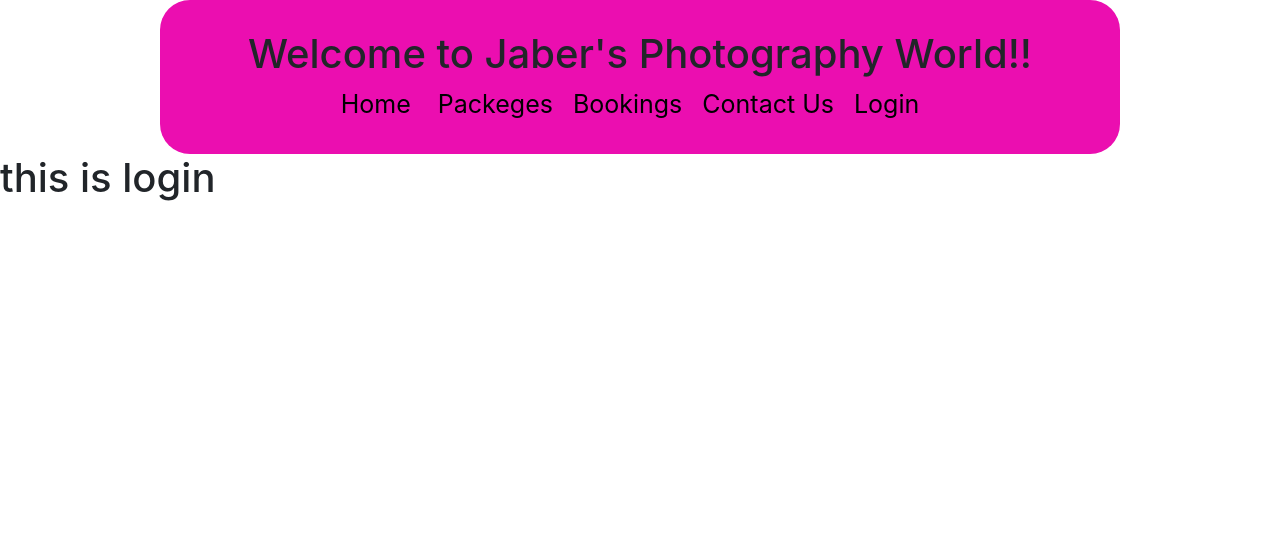
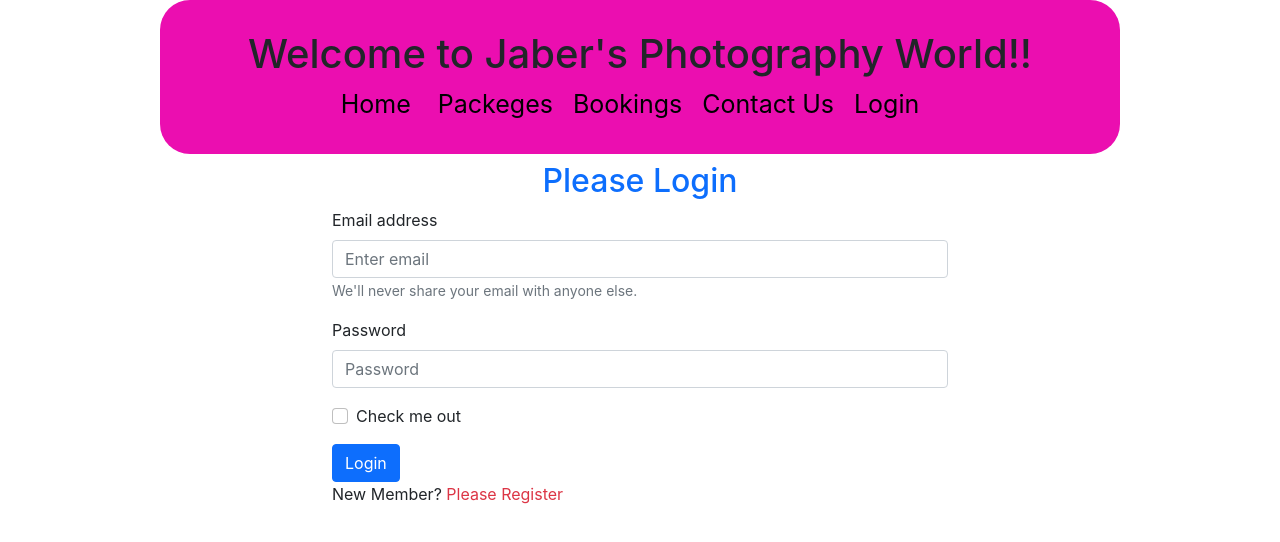
Before and after one commit to aljaberlax/jaber-s_photography, a React (Create React App) app: page /login in a window 1280 px wide. Shown: the top 542 px of the page. Built offline with nearby package versions, Linux system fonts and the light colour scheme.

Commit message:
header added

```diff
--- a/src/App.js
+++ b/src/App.js
@@ -6,6 +6,7 @@
 import Home from "./Home/Home";
 import Login from "./Login/Login";
 import Packeges from "./Packeges/Packeges";
+import Register from "./Register/Register";
 
 
 
@@ -21,6 +22,7 @@
       <Route path="/booking" element={<Booking></Booking>}></Route>
       <Route path="/contact" element={<Contact></Contact>}></Route>
       <Route path="/login" element={<Login></Login>}></Route>
+      <Route path="/register" element={<Register></Register>}></Route>
       </Routes>
     </div>
   );
--- a/src/Login/Login.js
+++ b/src/Login/Login.js
@@ -1,9 +1,63 @@
-import React from 'react';
+import React, { useRef } from 'react';
+import { Link, useLocation, useNavigate } from 'react-router-dom';
+import { useSignInWithEmailAndPassword } from 'react-firebase-hooks/auth';
+import auth from '../firebase.init';
+import { Button, Form } from 'react-bootstrap';
 
 const Login = () => {
+    const emailRef = useRef('');
+    const passwordRef = useRef('');
+    const navigate = useNavigate();
+    const location = useLocation();
+
+    let from = location.state?.from?.pathname || "/";
+
+    const [
+        signInWithEmailAndPassword,
+        user,
+        loading,
+        error,
+    ] = useSignInWithEmailAndPassword(auth);
+
+    if (user) {
+        navigate(from, { replace: true });
+    }
+
+    const handleSubmit = event => {
+        event.preventDefault();
+        const email = emailRef.current.value;
+        const password = passwordRef.current.value;
+
+        signInWithEmailAndPassword(email, password);
+    }
+
+    const navigateRegister = event => {
+        navigate('/register');
+    }
     return (
-        <div>
-            <h1>this is login</h1>
+        <div className='container w-50 mx-auto'>
+            <h2 className='text-primary text-center mt-2'>Please Login</h2>
+            <Form onSubmit={handleSubmit}>
+                <Form.Group className="mb-3" controlId="formBasicEmail">
+                    <Form.Label>Email address</Form.Label>
+                    <Form.Control ref={emailRef} type="email" placeholder="Enter email" required />
+                    <Form.Text className="text-muted">
+                        We'll never share your email with anyone else.
+                    </Form.Text>
+                </Form.Group>
+
+                <Form.Group className="mb-3" controlId="formBasicPassword">
+                    <Form.Label>Password</Form.Label>
+                    <Form.Control ref={passwordRef} type="password" placeholder="Password" required />
+                </Form.Group>
+                <Form.Group className="mb-3" controlId="formBasicCheckbox">
+                    <Form.Check type="checkbox" label="Check me out" />
+                </Form.Group>
+                <Button variant="primary" type="submit">
+                    Login
+                </Button>
+            </Form>
+            <p>New Member? <Link to="/register" className='text-danger pe-auto text-decoration-none' onClick={navigateRegister}>Please Register</Link> </p>
         </div>
     );
 };
--- /dev/null
+++ b/src/Register/Register.js
@@ -0,0 +1,11 @@
+import React from 'react';
+
+const Register = () => {
+    return (
+        <div>
+                <h1>this is register</h1>
+        </div>
+    );
+};
+
+export default Register;
--- /dev/null
+++ b/src/firebase.init.js
@@ -0,0 +1,22 @@
+// Import the functions you need from the SDKs you need
+import { initializeApp } from "firebase/app";
+import {getAuth} from 'firebase/auth';
+// TODO: Add SDKs for Firebase products that you want to use
+// https://firebase.google.com/docs/web/setup#available-libraries
+
+// Your web app's Firebase configuration
+const firebaseConfig = {
+    apiKey: "AIzaSyAbe0kCePR9rPXTEiVjohvxvAPArLV-6kk",
+    authDomain: "jaber-s-photography.firebaseapp.com",
+    projectId: "jaber-s-photography",
+    storageBucket: "jaber-s-photography.appspot.com",
+    messagingSenderId: "13723394106",
+    appId: "1:13723394106:web:ee492aae21eddf82295503"
+};
+
+// Initialize Firebase
+const app = initializeApp(firebaseConfig);
+
+const auth = getAuth(app);
+
+export default auth;
```
